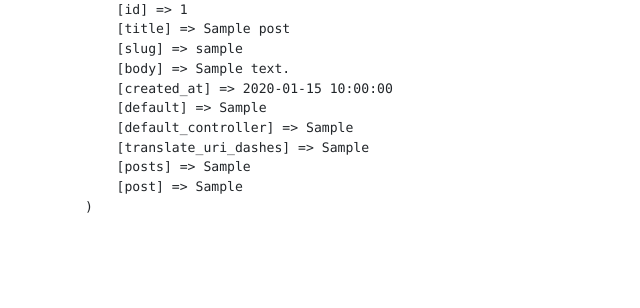
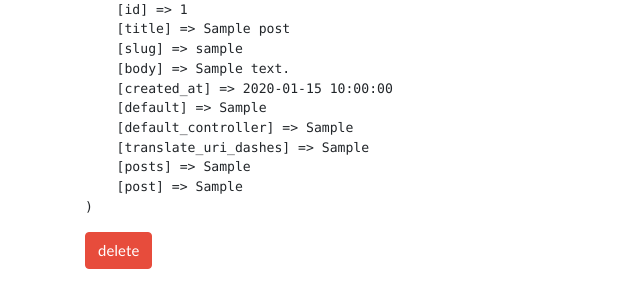
Before and after one commit to ImsirovicAjdin/cimultifileupload, a CodeIgniter app: page /database/index.php/posts/sample in a window 1280 px wide. Shown: the part 305-613 px from the top of the page, without its empty margins (0-640 px from the left). Run offline with CodeIgniter, Linux system fonts and the light colour scheme; tables that the repository leaves empty or names only in its code hold one stand-in row (values such as "Sample post"); some libraries are stand-ins or nearby versions.

Commit message:
Add [delete] button on single post view

```diff
--- a/application/views/posts/view.php
+++ b/application/views/posts/view.php
@@ -15,3 +15,6 @@
 print_r($post);
 ?>
 </pre>
+<?php echo form_open('/posts/delete/'.$post['id']); ?> <!-- this post will submit to /posts/delete/   controller/action   -->
+<input type="submit" value="delete" class="btn btn-danger">
+</form>
```
